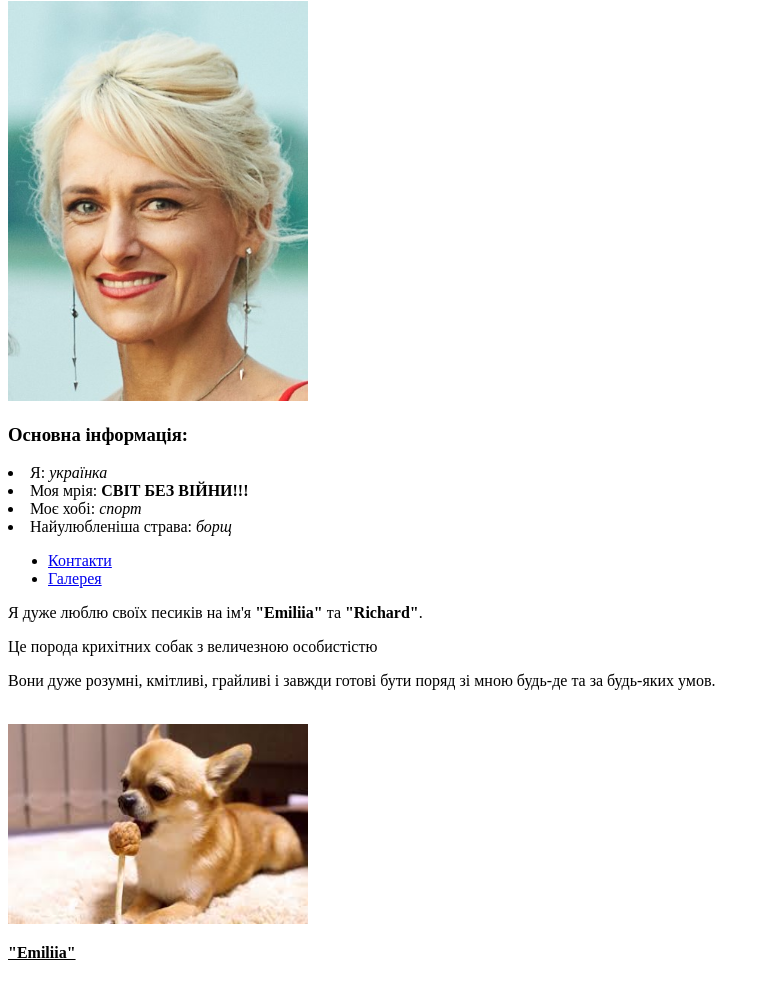
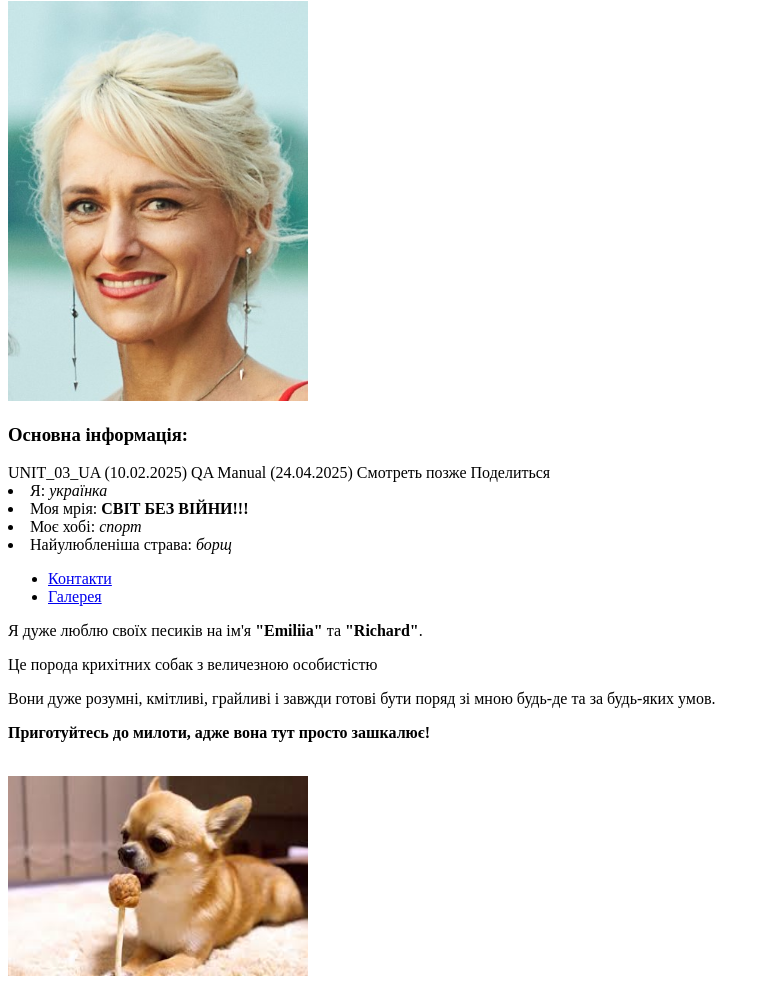
Before and after one commit to InnaBondarieva/Home02_28-04-2025, a plain HTML site: page index.html in a window 1280 px wide. Shown: the part 79-1072 px from the top of the page, without its empty margins (0-766 px from the left). Drawn offline with Linux system fonts and the light colour scheme.

Commit message:
first commit in new branch

```diff
--- a/index.html
+++ b/index.html
@@ -9,6 +9,12 @@
     <img src="photo/foto.jpg" width="300" height="400">
     <h3>Основна інформація:</h3>
     <dl>
+    UNIT_03_UA (10.02.2025) QA Manual (24.04.2025)
+
+    Смотреть позже
+
+    Поделиться
+
         <li>Я: <em>українка</em></li>
         <li>Моя мрія: <strong>СВІТ БЕЗ ВІЙНИ!!!</strong></li>
         <li>Моє хобі: <em>спорт</em></li>
@@ -23,6 +29,7 @@
         <p>Я дуже люблю своїх песиків на ім'я <strong>"Emiliia"</strong> та <strong>"Richard"</strong>. </p>
         <p>Це порода крихітних собак з величезною особистістю</p>
         <p>Вони дуже розумні, кмітливі, грайливі і завжди готові бути поряд зі мною будь-де та за будь-яких умов.</p>
+        <p><b>Приготуйтесь до милоти, адже вона тут просто зашкалює!</b></p>
         <br>
         <img src="photo/Emiliia.jpg" width="300" height="200">
         <p> <u><strong>"Emiliia"</strong></u> </p>
```
